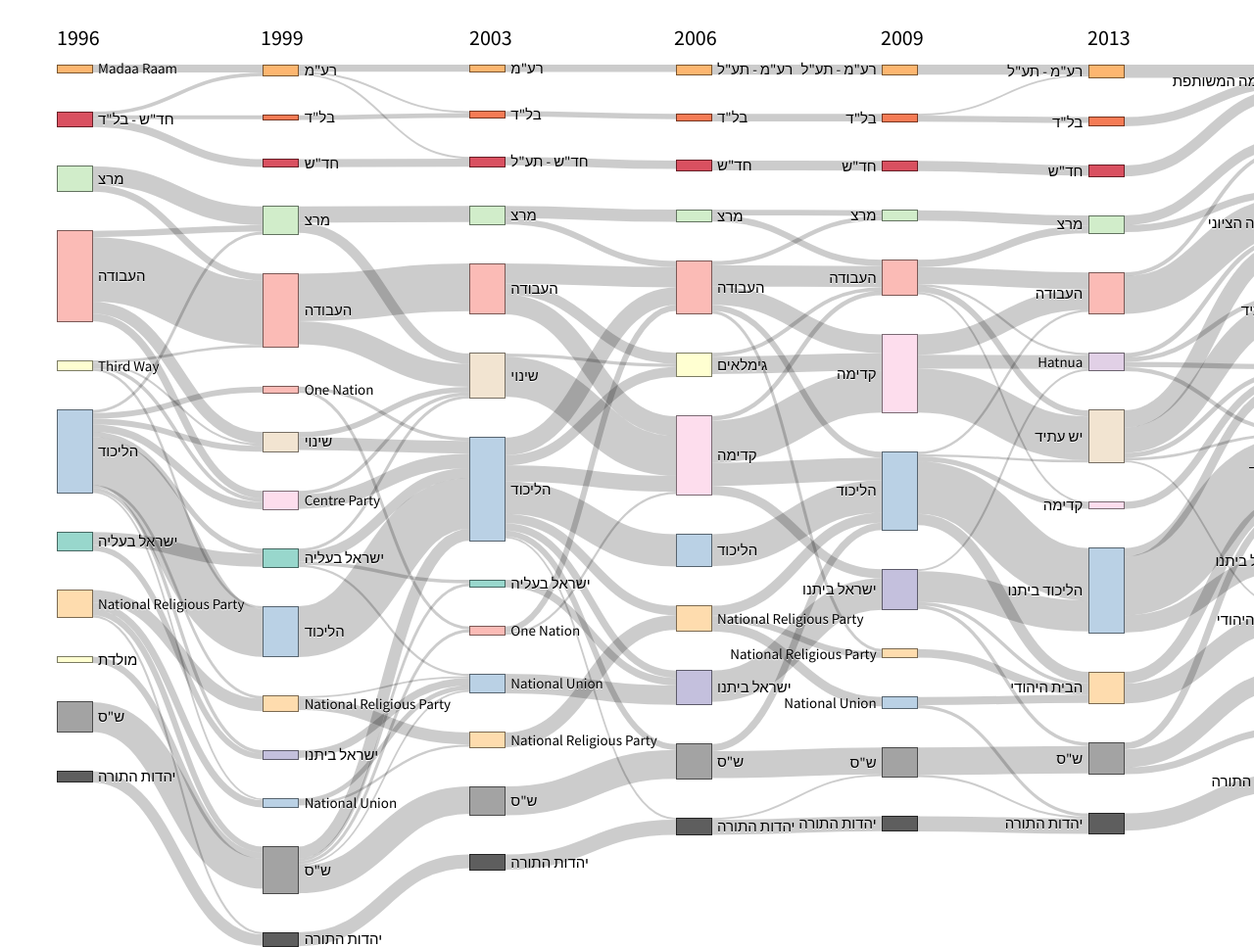
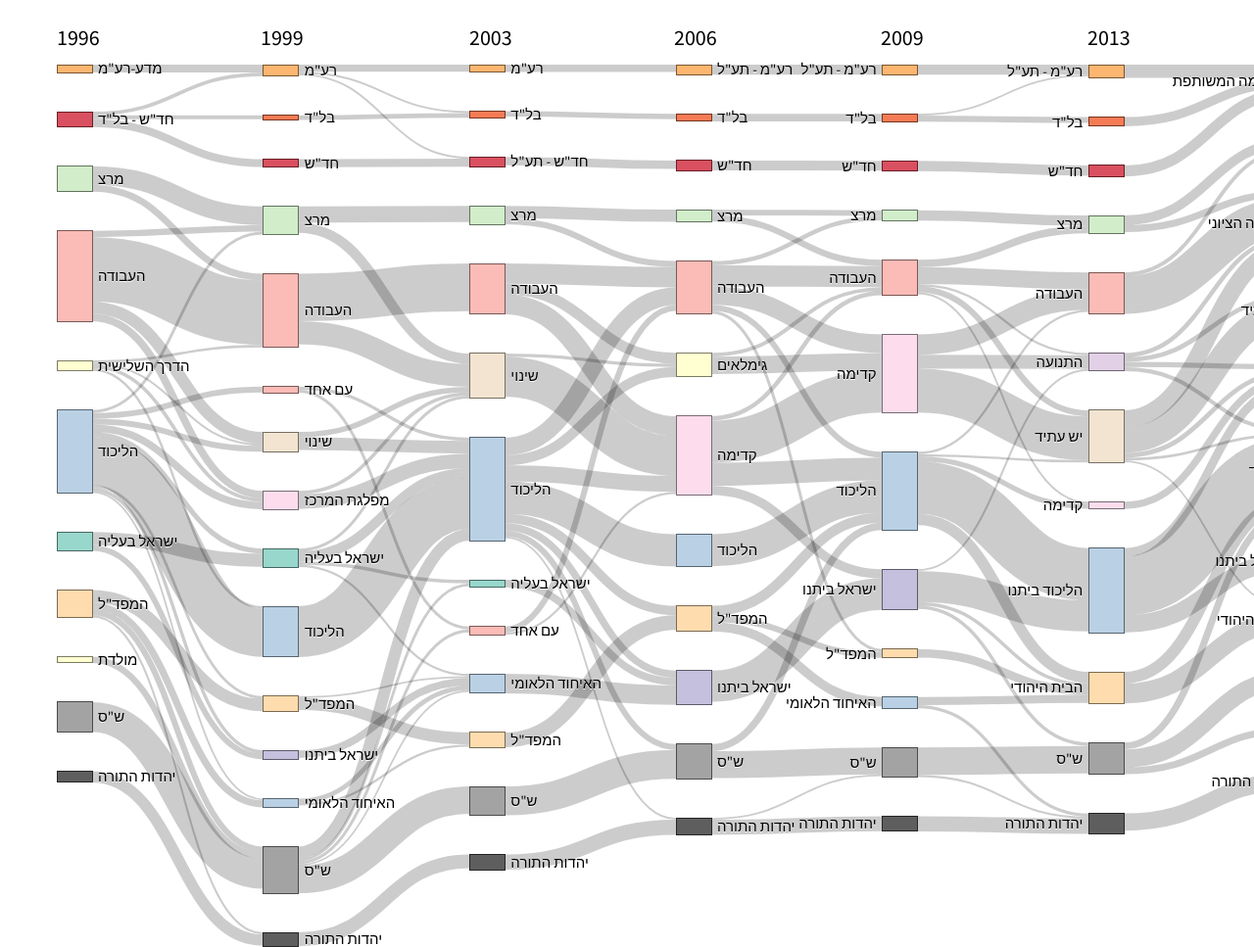
Before and after one commit to Gilermo/elections, a plain HTML site: page index.html in a window 1280 px wide. Shown: the top 967 px of the page at 98% size. Drawn offline with nearby package versions, Linux system fonts and the light colour scheme.

Commit message:
added a few names

```diff
--- a/index.html
+++ b/index.html
@@ -426,30 +426,30 @@ function handlePartyName(str){
 }
 
 var hebrewTranslation = {
-    'Madaa Raam': '',
+    'Madaa Raam': 'מדע-רע"מ',
     'Hadash Balad': 'חד"ש - בל"ד',
     'Meretz': 'מרצ',
     'Labour Party': 'העבודה',
-    'Third Way': '',
+    'Third Way': 'הדרך השלישית',
     'Likud': 'הליכוד',
     'Yisrael Baaliya': 'ישראל בעליה',
-    'National Religious Party': '',
+    'National Religious Party': 'המפד"ל',
     'Moledet': 'מולדת',
     'Shas': 'ש"ס',
     'United Torah Judaism': 'יהדות התורה',
     'Raam': 'רע"מ',
     'Balad': 'בל"ד',
     'Hadash': 'חד"ש',
-    'One Nation': '',
+    'One Nation': 'עם אחד',
     'Shinui': 'שינוי',
-    'Centre Party': '',
+    'Centre Party': 'מפלגת המרכז',
     'Yisrael Beitenu': 'ישראל ביתנו',
-    'National Union': '',
+    'National Union': 'האיחוד הלאומי',
     'Hadash Taal': 'חד"ש - תע"ל',
     'Raam Taal': 'רע"מ - תע"ל',
     'Senior Citizens Party': 'גימלאים',
     'Kadima': 'קדימה',
-    'Hatnua': '',
+    'Hatnua': 'התנועה',
     'Yesh Atid': 'יש עתיד',
     'Likud Beitenu': 'הליכוד ביתנו',
     'The Jewish Home': 'הבית היהודי',
```
